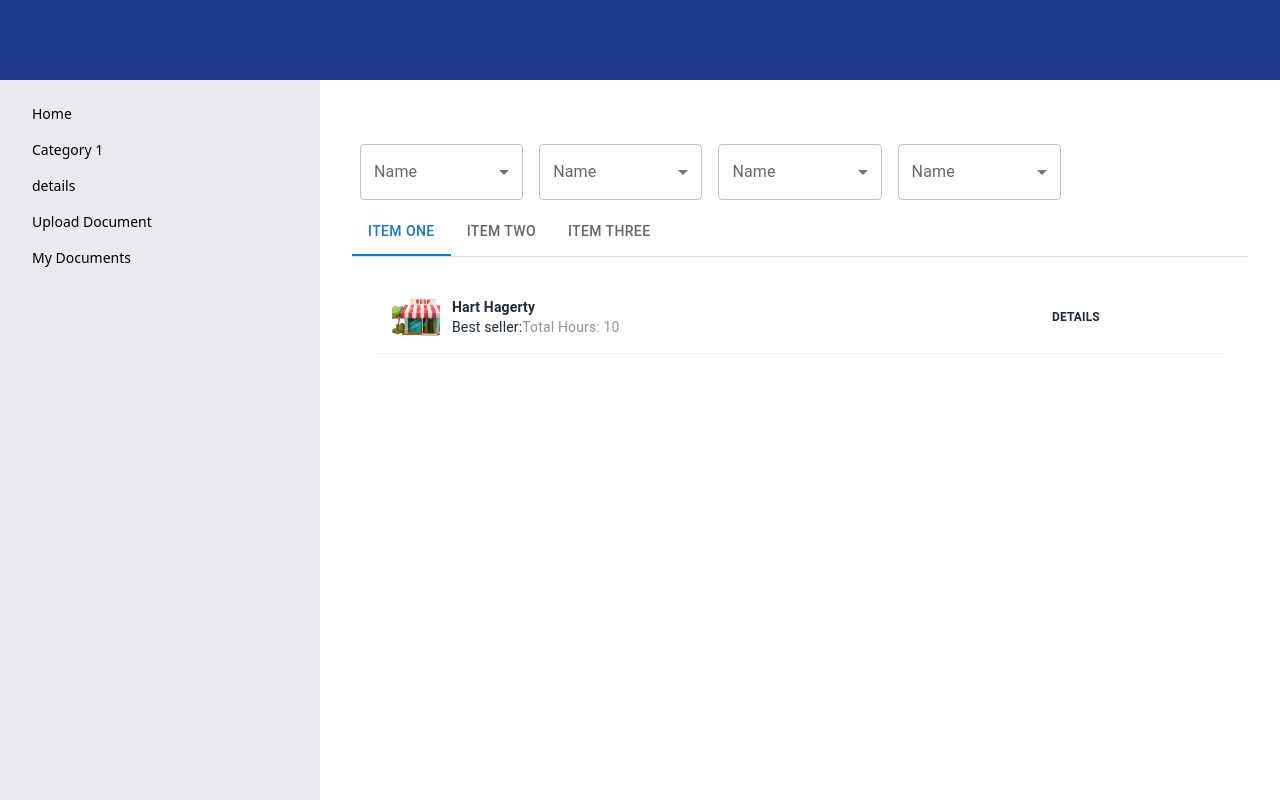
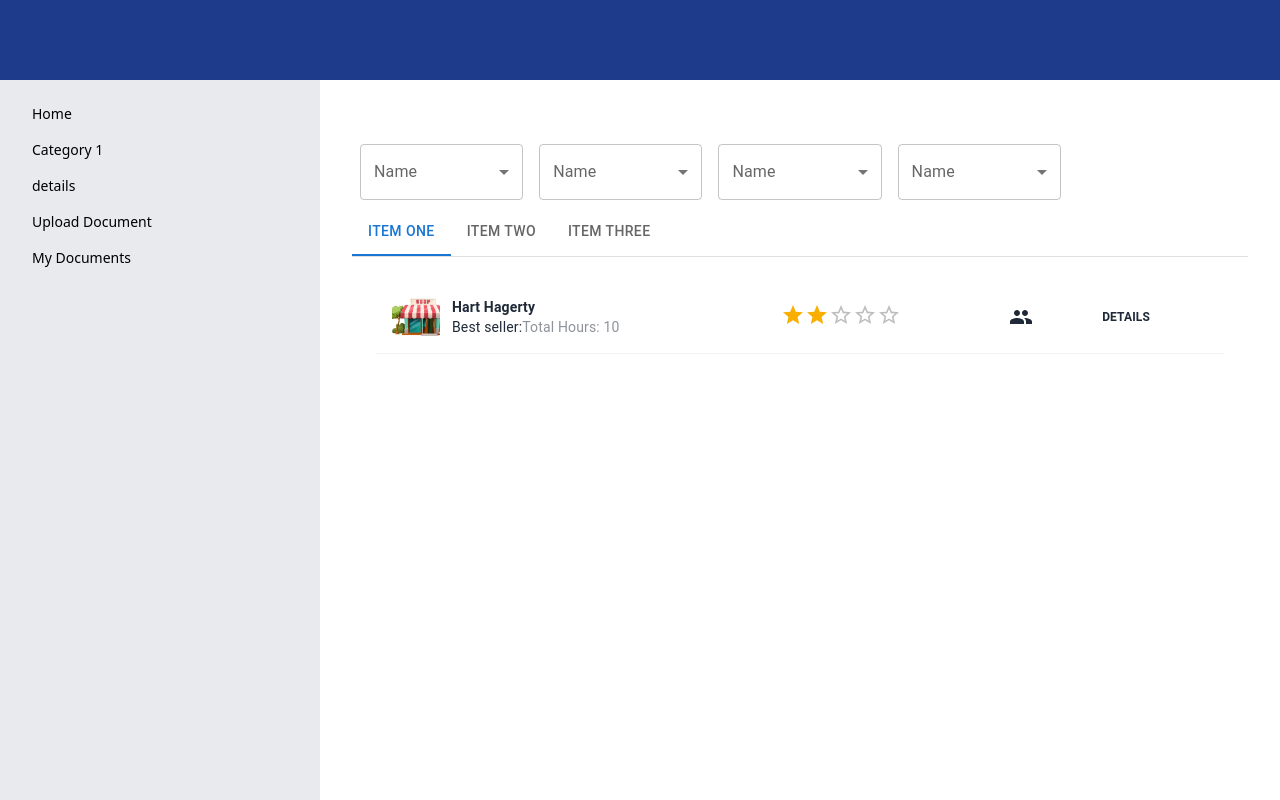
Before and after one commit to Asadullah246/drive, a React (Vite) app: page /mydoc in a window 1280 px wide. Built offline with nearby package versions, Linux system fonts and the light colour scheme; the HTML template or start-up script is replaced by a standard one.

Commit message:
mydoc update

```diff
--- a/src/components/MyOwn.jsx
+++ b/src/components/MyOwn.jsx
@@ -1,10 +1,11 @@
-// import { Rating } from "@mui/material";
-// import GroupIcon from '@mui/icons-material/Group';
+import { Rating } from "@mui/material";
+import GroupIcon from '@mui/icons-material/Group';
 import image from '../assets/CardImage/shop2.jpg'
+import { useState } from "react";
 // import { useState } from "react";
 
 const MyOwn = () => {
-    // const [value, setValue] = useState(2);
+    const [value, setValue] = useState(2);
     return (
         <div>
             <div className="overflow-x-auto">
@@ -32,14 +33,14 @@ const MyOwn = () => {
                                 </div>
                             </td>
                             <td>
-                            {/* <Rating name="read-only" value={value} readOnly
+                            <Rating name="read-only" value={value} readOnly
                                 // onChange={(event, newValue) => {
                                 //     setValue(newValue);
                                 // }}
-                                /> */}
+                                />
                             </td>
                             <td>
-                                {/* <GroupIcon/> */}
+                                <GroupIcon/>
                             </td>
                             <th>
                                 <button className="btn btn-ghost btn-xs">details</button>
```
